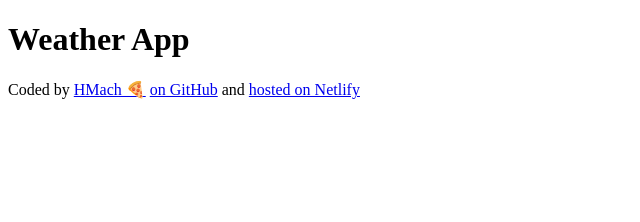
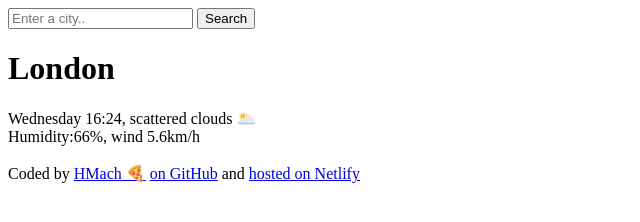
Before and after one commit to hmach711/FirstWeatherApp, a plain HTML site: page index.html in a window 1280 px wide. Shown: the whole page, without its empty margins (0-640 px from the left). Drawn offline with Linux system fonts and the light colour scheme.

Commit message:
updated html

```diff
--- a/index.html
+++ b/index.html
@@ -6,8 +6,23 @@
     <title>Document</title>
 </head>
 <body>
-    <h1> Weather App</h1>
+<form>
+  <input type="search" placeholder="Enter a city.." required />
+  <input type="submit" value="Search" />
 
+</form>
+    <h1> London</h1>
+
+
+<div class="weather-date">
+      Wednesday 16:24, scattered clouds 🌥️
+    </div>
+    <div class="weather-details">
+      Humidity:66%, wind 5.6km/h
+    </div>
+
+
+  <br>
 
 
     <footer> Coded by <a href=" https://github.com/hmach711" target="_blank">HMach 🍕</a>
```
